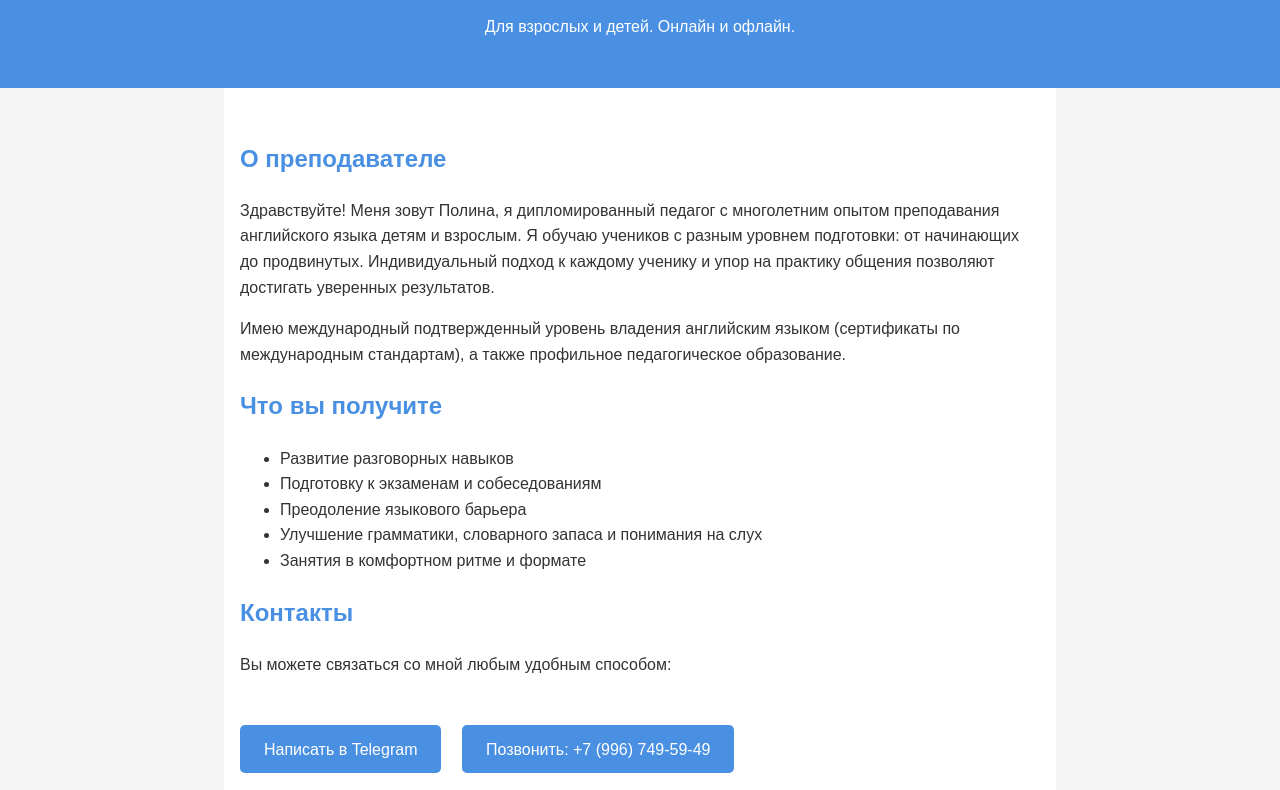
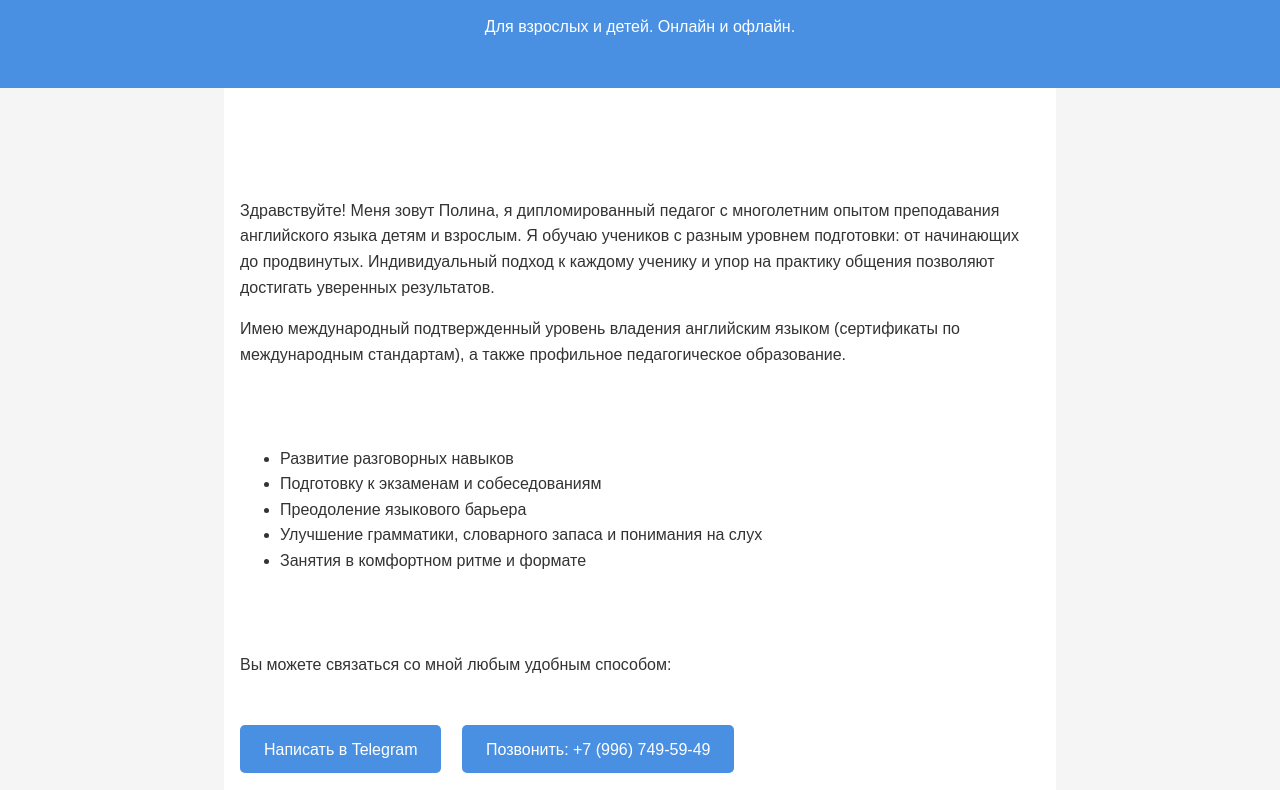
Before and after one commit to Staffsd/English-with-Polly, a plain HTML site: page index.html in a window 1280 px wide. Shown: the part 112-902 px from the top of the page. Drawn offline with Linux system fonts and the light colour scheme.

Commit message:
Update index.html

```diff
--- a/index.html
+++ b/index.html
@@ -25,7 +25,7 @@
       background-color: white;
     }
     h1, h2 {
-      color: #4a90e2;
+      color: #FFFFFF;
     }
     .contact {
       margin-top: 2rem;
```
